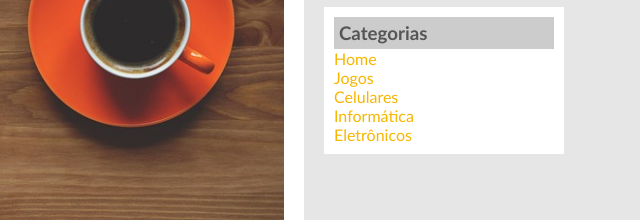
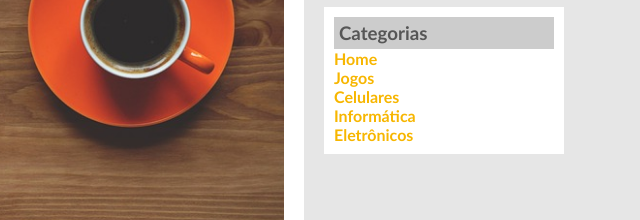
Before and after one commit to Bucoski/TechBlog, a plain HTML site: page index.html in a window 1280 px wide. Shown: the part 372-592 px from the top of the page, 536-1176 px from the left. Drawn offline with Linux system fonts and the light colour scheme.

Commit message:
refatorando e melhorando visual

```diff
--- a/css/style.css
+++ b/css/style.css
@@ -81,8 +81,6 @@ a:hover {
     text-decoration: none;
 }
 
-
-
 /*Formatações Gerais*/
 h1 {
     color: #4e4e4e;
--- a/index.html
+++ b/index.html
@@ -78,11 +78,11 @@
             <div class="conteudo-lateral">
                 <h3>Categorias</h3>
 
-                <a href="index.html">Home</a><br>
-                <a href="jogos.html">Jogos</a><br>
-                <a href="celulares.html">Celulares</a><br>
-                <a href="informatica.html">Informática</a><br>
-                <a href="eletronicos.html">Eletrônicos</a><br>
+                <b><a href="index.html">Home</a><br></b>
+                <b><a href="jogos.html">Jogos</a><br></b>
+                <b><a href="celulares.html">Celulares</a><br></b>
+                <b><a href="informatica.html">Informática</a><br></b>
+                <b><a href="eletronicos.html">Eletrônicos</a><br></b>
             </div>
         </div>
         <div id="rodape">
```
